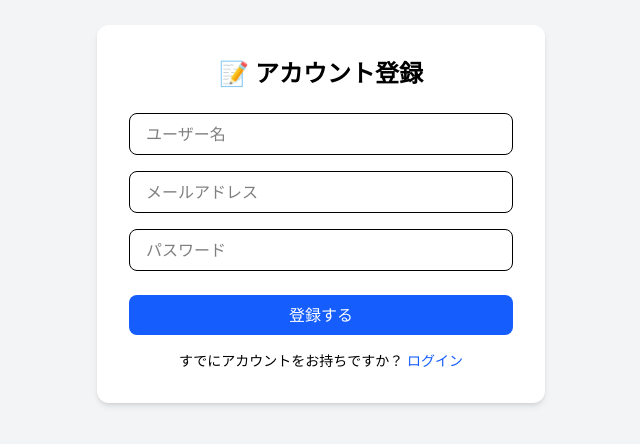
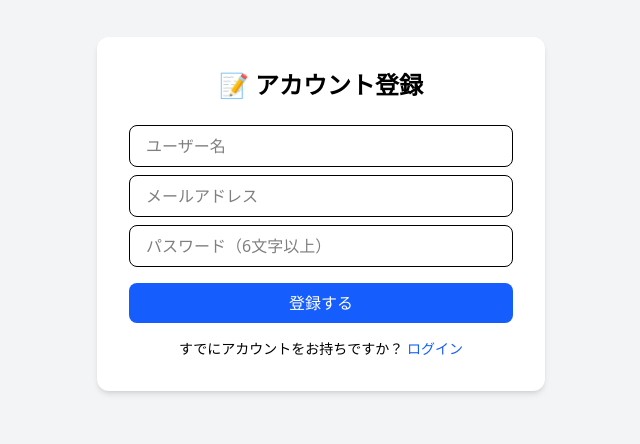
Before and after one commit to VerneZhong/GitStatHub, a Vue app in the folder GitStatHub-web/: page /register in a window 1280 px wide. Shown: the part 186-630 px from the top of the page, without its empty margins (319-959 px from the left). Built offline with nearby package versions, Linux system fonts and the light colour scheme.

Commit message:
フォームバリデーションを追加

```diff
--- a/GitStatHub-web/package.json
+++ b/GitStatHub-web/package.json
@@ -13,9 +13,11 @@
     "axios": "^1.8.4",
     "echarts": "^5.6.0",
     "echarts-for-vue": "^1.4.1",
+    "vee-validate": "^4.15.1",
     "vue": "^3.5.13",
     "vue-echarts": "^7.0.3",
-    "vue-router": "^4.5.1"
+    "vue-router": "^4.5.1",
+    "yup": "^1.6.1"
   },
   "devDependencies": {
     "@tailwindcss/postcss": "^4.1.7",
--- a/GitStatHub-web/src/views/register.vue
+++ b/GitStatHub-web/src/views/register.vue
@@ -2,33 +2,40 @@
   <div class="min-h-screen flex items-center justify-center bg-gray-100">
     <div class="bg-white p-8 rounded-xl shadow-md w-full max-w-md">
       <h2 class="text-2xl font-bold text-center mb-6">📝 アカウント登録</h2>
-      <form @submit.prevent="handleRegister">
-        <input
-            v-model="username"
+      <Form @submit="handleRegister" :validation-schema="schema">
+        <Field
+            name="username"
             type="text"
             placeholder="ユーザー名"
+            class="w-full mb-2 px-4 py-2 border rounded-lg"
+        />
+        <ErrorMessage name="username" class="text-red-500 text-sm mb-2 block text-left" />
+
+        <Field
+            name="email"
+            type="email"
+            placeholder="メールアドレス"
+            class="w-full mb-2 px-4 py-2 border rounded-lg"
+        />
+        <ErrorMessage name="email" class="text-red-500 text-sm mb-2 block text-left" />
+
+        <Field
+            name="password"
+            type="password"
+            placeholder="パスワード（6文字以上）"
             class="w-full mb-4 px-4 py-2 border rounded-lg"
         />
-        <input
-            v-model="email"
-            type="email"
-            placeholder="メールアドレス"
-            class="w-full mb-4 px-4 py-2 border rounded-lg"
-        />
-        <input
-            v-model="password"
-            type="password"
-            placeholder="パスワード"
-            class="w-full mb-6 px-4 py-2 border rounded-lg"
-        />
+        <ErrorMessage name="password" class="text-red-500 text-sm mb-4 block text-left" />
+
         <button
             :disabled="isSubmitting"
             type="submit"
-            class="w-full py-2 bg-blue-600 text-white rounded-lg hover:bg-blue-700 transition"
+            class="w-full py-2 text-white rounded-lg transition"
+            :class="isSubmitting ? 'bg-gray-400 cursor-not-allowed' : 'bg-blue-600 hover:bg-blue-700'"
         >
           登録する
         </button>
-      </form>
+      </Form>
       <p class="mt-4 text-sm text-center">
         すでにアカウントをお持ちですか？
         <router-link to="/login" class="text-blue-600 hover:underline">ログイン</router-link>
@@ -42,6 +49,8 @@
 
 <script setup>
 import {ref} from 'vue'
+import { Form, Field, ErrorMessage } from 'vee-validate'
+import * as yup from 'yup'
 import {register} from "@/services/api.js";
 import {useRouter} from 'vue-router'
 
@@ -53,9 +62,18 @@ const password = ref('')
 const errorMessage = ref('')
 const isSubmitting = ref(false)
 
+// ✅ Yup 校验规则
+const schema = yup.object({
+  username: yup.string().required('ユーザー名を入力してください。'),
+  email: yup.string().email('有効なメールアドレスを入力してください。').required('メールアドレスを入力してください。'),
+  password: yup.string().min(6, 'パスワードは6文字以上で入力してください。').required('パスワードを入力してください。')
+})
+
 const handleRegister = async () => {
   if (isSubmitting.value) return
   isSubmitting.value = true
+  errorMessage.value = ''
+
   try {
     await register(username.value, password.value, email.value)
     router.push('/login')
```
Also changed, not shown: 2 other files (tests, documents, lock files or other folders).
